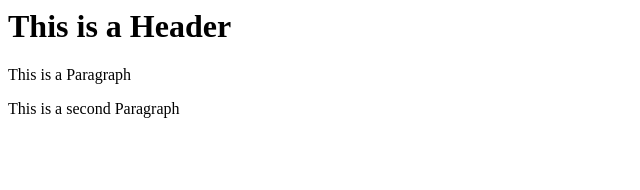
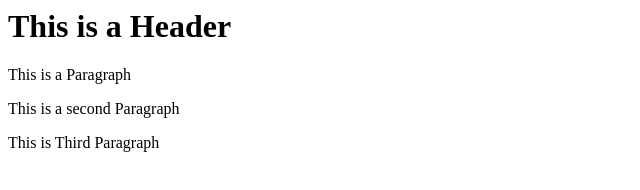
Before and after one commit to nahlasadaldeen/git-test, a website: page index.html in a window 1280 px wide. Shown: the whole page, without its empty margins (0-640 px from the left). Drawn offline with Linux system fonts and the light colour scheme.

Commit message:
fourth commit

```diff
--- a/index.html
+++ b/index.html
@@ -8,6 +8,7 @@
     <h1> This is a Header</h1>
     <p>This is a Paragraph</p>
     <p>This is a second Paragraph</p>
+    <p>This is Third Paragraph</p>
 </body>
 
 </html>
```
Also changed, not shown: package.json (added, +24 -0 lines), 2 other files.
